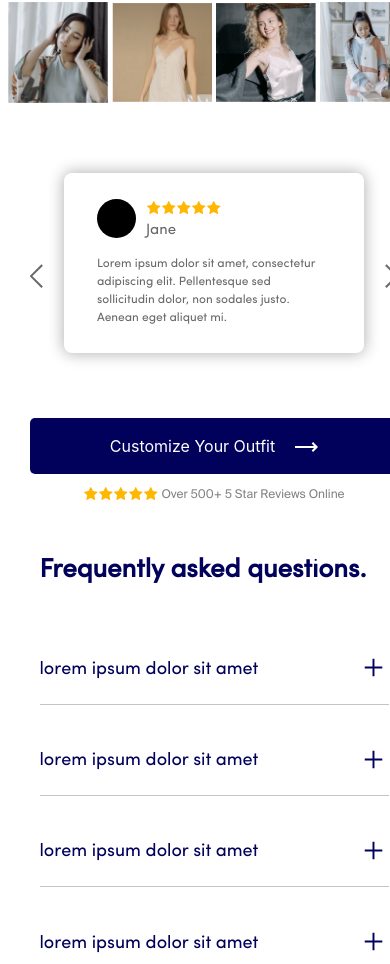
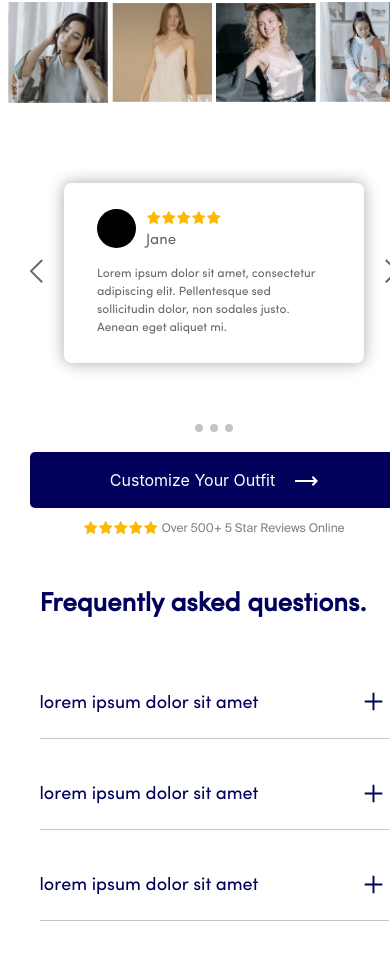
Before and after one commit to OlhaSuchok/testTask-ByTeex, a React (Create React App) app: page / in a window 390 px wide. Shown: the part 4735-5699 px from the top of the page. Built offline with nearby package versions, Linux system fonts and the light colour scheme.

Commit message:
Added radio buttons to the Content section on the mobile version

```diff
--- a/src/components/ContentSection/ContentSection.jsx
+++ b/src/components/ContentSection/ContentSection.jsx
@@ -1,4 +1,6 @@
 import { useState } from "react";
+
+import PaginationButton from "components/common/PaginationButton/PaginationButton";
 
 import RatingBlock from "components/common/RatingBlock/RatingBlock";
 import StarList from "components/common/StarList/StarList";
@@ -62,6 +64,9 @@ import {
 
 export default function ContentSection() {
   const [currentIndex, setCurrentIndex] = useState(0);
+  const [isPrevButtonClicked, setIsPrevButtonClicked] = useState(false);
+  const [isNextButtonClicked, setIsNextButtonClicked] = useState(false);
+
   const data = [
     {
       image: "",
@@ -112,10 +117,14 @@ export default function ContentSection() {
 
   const handleNextClick = () => {
     setCurrentIndex((prevIndex) => (prevIndex + 1) % data.length);
+    setIsNextButtonClicked(true);
+    setIsPrevButtonClicked(false);
   };
 
   const handlePrevClick = () => {
     setCurrentIndex((prevIndex) => (prevIndex - 1 + data.length) % data.length);
+    setIsPrevButtonClicked(true);
+    setIsNextButtonClicked(false);
   };
 
   const handleNextDesctopClick = () => {
@@ -300,6 +309,16 @@ export default function ContentSection() {
         </ArrowRightButtonMobile>
       </SliderWrapperMobile>
 
+      <PaginationButton
+        mb={"20px"}
+        onPrevClick={handlePrevClick}
+        onNextClick={handleNextClick}
+        nextClick={isNextButtonClicked}
+        prevClick={isPrevButtonClicked}
+        setNextClick={setIsNextButtonClicked}
+        setPrevClick={setIsPrevButtonClicked}
+      />
+
       <RatingBlock test={"Over 500+ 5 Star Reviews Online"} />
     </Section>
   );
--- a/src/components/ContentSection/ContentSection.styled.js
+++ b/src/components/ContentSection/ContentSection.styled.js
@@ -233,9 +233,10 @@ export const CardListMobile = styled.ul`
   flex-direction: column;
   align-items: center;
 
-  margin-bottom: 30px;
   margin-top: 0;
   padding-left: 0;
+
+  margin-bottom: 0;
 
   list-style: none;
 
@@ -349,7 +350,7 @@ export const SliderWrapperMobile = styled.div`
   justify-content: center;
   padding-bottom: 0;
 
-  height: 280px;
+  height: 270px;
 
   @media screen and (min-width: ${({ theme }) => theme.breakpoints.desktop}) {
     display: none;
--- /dev/null
+++ b/src/components/common/PaginationButton/PaginationButton.jsx
@@ -0,0 +1,45 @@
+import { ButtonList, ButtonWrapper, Button } from "./PaginationButton.styled";
+
+export default function PaginationButton({
+  onPrevClick,
+  onNextClick,
+  nextClick,
+  prevClick,
+  setNextClick,
+  setPrevClick,
+  mb,
+}) {
+  const handlePrevButtonClick = () => {
+    setPrevClick(true);
+    setNextClick(false);
+
+    if (onPrevClick) {
+      onPrevClick();
+    }
+  };
+
+  const handleNextButtonClick = () => {
+    setNextClick(true);
+    setPrevClick(false);
+
+    if (onNextClick) {
+      onNextClick();
+    }
+  };
+
+  return (
+    <ButtonList mb={mb}>
+      <ButtonWrapper click={prevClick}>
+        <Button type="button" onClick={handlePrevButtonClick}></Button>
+      </ButtonWrapper>
+
+      <ButtonWrapper>
+        <Button type="button"></Button>
+      </ButtonWrapper>
+
+      <ButtonWrapper click={nextClick}>
+        <Button type="button" onClick={handleNextButtonClick}></Button>
+      </ButtonWrapper>
+    </ButtonList>
+  );
+}
--- /dev/null
+++ b/src/components/common/PaginationButton/PaginationButton.styled.js
@@ -0,0 +1,40 @@
+import styled from "@emotion/styled";
+
+export const ButtonList = styled.ul`
+  display: flex;
+  flex-direction: row;
+  align-items: center;
+  justify-content: center;
+
+  margin-left: auto;
+  margin-right: auto;
+  padding-left: 0;
+
+  list-style: none;
+
+  margin-bottom: ${(prop) => prop.mb};
+
+  @media screen and (min-width: ${({ theme }) => theme.breakpoints.desktop}) {
+    display: none;
+  }
+`;
+
+export const ButtonWrapper = styled.li`
+  width: 8px;
+  height: 8px;
+
+  border-radius: 50%;
+
+  background-color: ${({ click }) => (click ? "black" : "#c4c4c4")};
+
+  &:not(:last-child) {
+    margin-right: 7px;
+  }
+`;
+
+export const Button = styled.button`
+  background-color: transparent;
+  border: none;
+
+  cursor: pointer;
+`;
```
